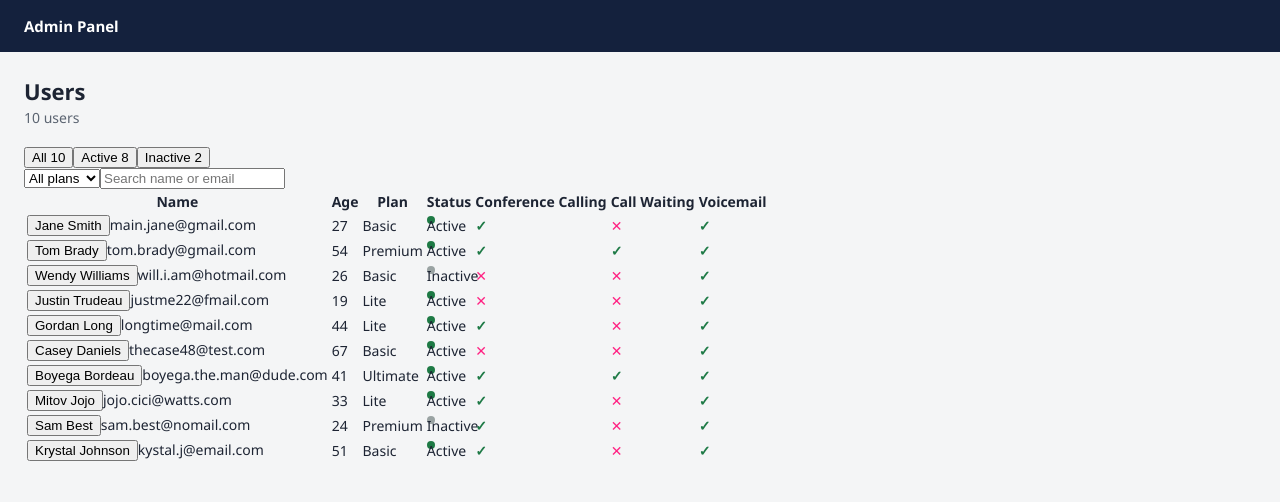
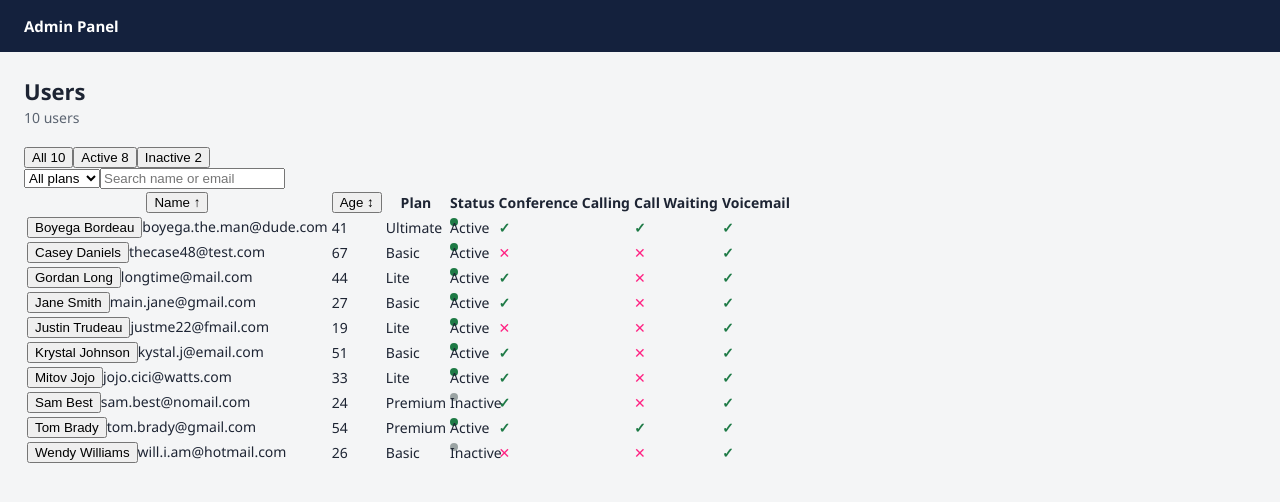
Before and after one commit to SafiullahRattar/mitel-assessment, an Angular app: page / in a window 1280 px wide. Shown: the top 502 px of the page. Built offline with nearby package versions, Linux system fonts and the light colour scheme.

Commit message:
add asc dsc sorting for name and age in user table

```diff
--- a/src/app/users/user-table/user-table.html
+++ b/src/app/users/user-table/user-table.html
@@ -28,8 +28,14 @@
   <table>
     <thead>
       <tr>
-        <th>Name</th>
-        <th class="num col-age">Age</th>
+        <th>
+          <button type="button" class="sort" (click)="sortBy('name')">
+            Name {{ arrow('name') }}
+          </button>
+        </th>
+        <th class="num col-age">
+          <button type="button" class="sort" (click)="sortBy('age')">Age {{ arrow('age') }}</button>
+        </th>
         <th>Plan</th>
         <th>Status</th>
         @for (f of featureKeys; track f) {
--- a/src/app/users/user-table/user-table.ts
+++ b/src/app/users/user-table/user-table.ts
@@ -3,6 +3,7 @@ import { Component, computed, input, signal } from '@angular/core';
 import { FEATURE_KEYS, FEATURE_LABELS_TO_SHOW, User } from '../user.model';
 
 type View = 'all' | 'active' | 'inactive';
+type SortKey = 'name' | 'age';
 
 const VIEWS: { key: View; label: string; test: (u: User) => boolean }[] = [
   { key: 'all', label: 'All', test: () => true },
@@ -27,16 +28,37 @@ export class UserTable {
   readonly tabs = computed(() =>
     VIEWS.map((v) => ({ ...v, count: this.users().filter(v.test).length })),
   );
+
+  readonly sortKey = signal<SortKey>('name');
+  readonly sortDir = signal<1 | -1>(1);
+
+  protected sortBy(key: SortKey) {
+    if (this.sortKey() === key) {
+      this.sortDir.update((d) => (d === 1 ? -1 : 1));
+    } else {
+      this.sortKey.set(key);
+      this.sortDir.set(1);
+    }
+  }
+
+  protected arrow(key: SortKey) {
+    if (this.sortKey() !== key) return '↕';
+    return this.sortDir() === 1 ? '↑' : '↓';
+  }
   readonly rows = computed(() => {
     const inView = VIEWS.find((v) => v.key === this.view())!.test;
     const query = this.search().trim().toLowerCase();
-    return this.users().filter(
+    const key = this.sortKey();
+    const dir = this.sortDir();
+    return this.users()
+      .filter(
         (user) =>
           inView(user) &&
           (!this.plan() || user.plan.type === this.plan()) &&
           (!query ||
             user.name.toLowerCase().includes(query) ||
             user.email.toLowerCase().includes(query)),
-    );
+      )
+      .sort((a, b) => (key === 'age' ? a.age - b.age : a.name.localeCompare(b.name)) * dir);
   });
 }
```
Lines whose indentation alone changed are shown as unchanged.
